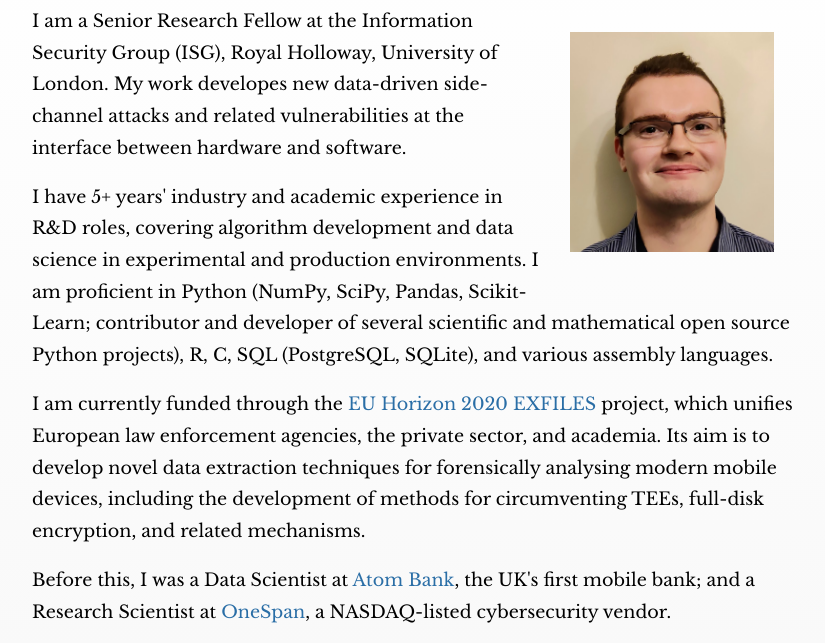
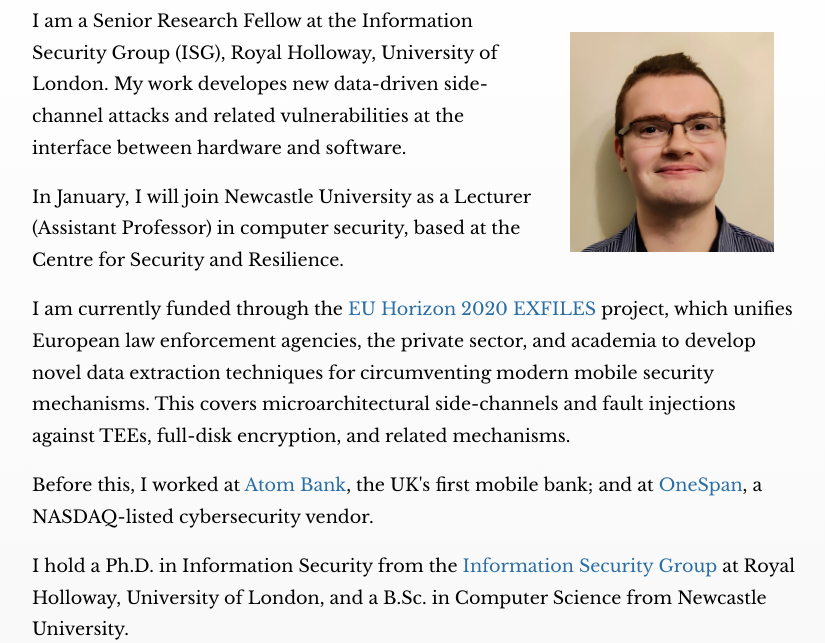
Before and after one commit to cgshep/carltonshepherd.github.io, a plain HTML site: page index.html in a window 1280 px wide. Shown: the part 105-748 px from the top of the page, without its empty margins (224-1049 px from the left). Drawn offline with nearby package versions, Linux system fonts and the light colour scheme.

Commit message:
Update index.html

```diff
--- a/index.html
+++ b/index.html
@@ -17,14 +17,11 @@
 
 	<img style="float: right; padding: 1.5em" src="./images/carlton_profile.jpg" height="220em" alt="Carlton Shepherd's picture"/>
 	<p>I am a Senior Research Fellow at the Information Security Group (ISG), Royal Holloway, University of London. My work developes new data-driven side-channel attacks and related vulnerabilities at the interface between hardware and software.</p>
+        <p>In January, I will join Newcastle University as a Lecturer (Assistant Professor) in computer security, based at the Centre for Security and Resilience.</p>
 
-	<p>I have 5+ years' industry and academic experience in R&D roles, covering algorithm development and data science in experimental and production environments. I am proficient in Python (NumPy, SciPy, Pandas, Scikit-Learn; contributor and developer of several scientific and mathematical open source Python projects), R, C, SQL (PostgreSQL, SQLite), and various assembly languages.</p>
+	<p>I am currently funded through the <a href="https://exfiles.eu" target="_blank">EU Horizon 2020 EXFILES</a> project, which unifies European law enforcement agencies, the private sector, and academia to develop novel data extraction techniques for circumventing modern mobile security mechanisms. This covers microarchitectural side-channels and fault injections against TEEs, full-disk encryption, and related mechanisms.</p>
 
-
-	<p>I am currently funded through the <a href="https://exfiles.eu" target="_blank">EU Horizon 2020 EXFILES</a> project, which unifies European law enforcement agencies, the private sector, and academia. Its aim is to develop novel data extraction techniques for forensically analysing modern mobile devices, including the development of methods for circumventing TEEs, full-disk encryption, and related mechanisms.</p>
-
-
-	<p>Before this, I was a Data Scientist at <a href="https://atombank.co.uk" target="_blank">Atom Bank</a>, the UK's first mobile bank; and a Research Scientist at <a href="https://onespan.com" target="_blank">OneSpan</a>, a NASDAQ-listed cybersecurity vendor.</p>
+	<p>Before this, I worked at <a href="https://atombank.co.uk" target="_blank">Atom Bank</a>, the UK's first mobile bank; and at <a href="https://onespan.com" target="_blank">OneSpan</a>, a NASDAQ-listed cybersecurity vendor.</p>
 
 	<p>I hold a Ph.D. in Information Security from the <a href="https://isg.rhul.ac.uk" target="_blank">Information Security Group</a> at Royal Holloway, University of London, and a B.Sc. in Computer Science from Newcastle University.</p>
 
```
